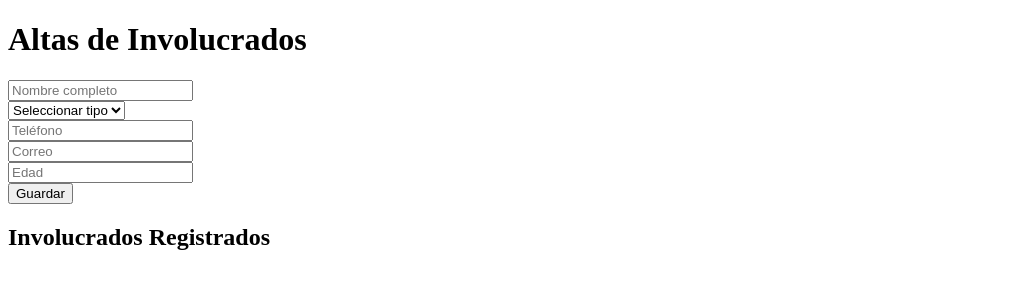
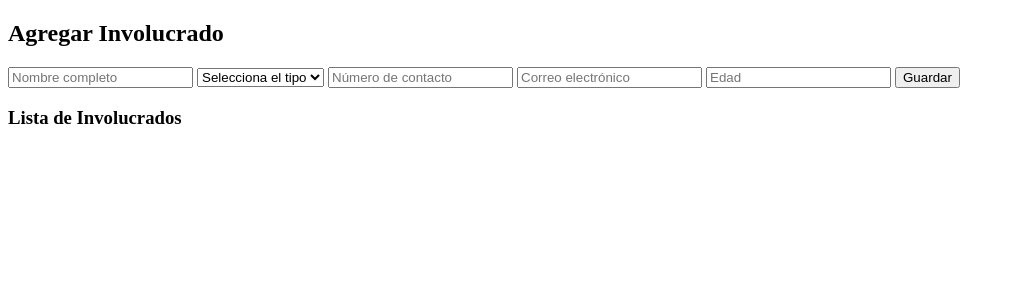
Before and after one commit to luisvargas23x/proyectopaec, a website: page public/involucrados.html in a window 1280 px wide. Shown: the whole page, without its empty margins (0-1015 px from the left). Drawn offline with Linux system fonts and the light colour scheme; no server answers.

Commit message:
Update involucrados.html

```diff
--- a/public/involucrados.html
+++ b/public/involucrados.html
@@ -2,30 +2,30 @@
 <html lang="es">
 <head>
   <meta charset="UTF-8">
-  <title>Altas de Involucrados</title>
+  <title>Involucrados</title>
   <link rel="stylesheet" href="style.css">
 </head>
 <body>
-  <h1>Altas de Involucrados</h1>
+  <div class="container">
+    <h2>Agregar Involucrado</h2>
+    <form id="form-involucrado" class="formulario">
+      <input name="nombre" placeholder="Nombre completo" required>
+      <select name="tipo" required>
+        <option disabled selected>Selecciona el tipo</option>
+        <option>Estudiante</option>
+        <option>Docente</option>
+        <option>Administrativo</option>
+        <option>Directivo</option>
+      </select>
+      <input name="numero" placeholder="Número de contacto" required>
+      <input name="correo" type="email" placeholder="Correo electrónico" required>
+      <input name="edad" type="number" placeholder="Edad" required>
+      <button type="submit">Guardar</button>
+    </form>
 
-  <form id="form-involucrado">
-    <input name="nombre" placeholder="Nombre completo" required><br>
-    <select name="tipo" required>
-      <option value="">Seleccionar tipo</option>
-      <option value="Estudiante">Estudiante</option>
-      <option value="Docente">Docente</option>
-      <option value="Administrativo">Administrativo</option>
-      <option value="Directivo">Directivo</option>
-    </select><br>
-    <input name="numero" placeholder="Teléfono" required><br>
-    <input name="correo" placeholder="Correo" required><br>
-    <input name="edad" type="number" placeholder="Edad" required><br>
-    <button>Guardar</button>
-  </form>
-
-  <h2>Involucrados Registrados</h2>
-  <ul id="listaInvolucrados"></ul>
-
+    <h3>Lista de Involucrados</h3>
+    <ul id="listaInvolucrados" class="lista"></ul>
+  </div>
   <script src="script/involucrados.js"></script>
 </body>
 </html>
```
